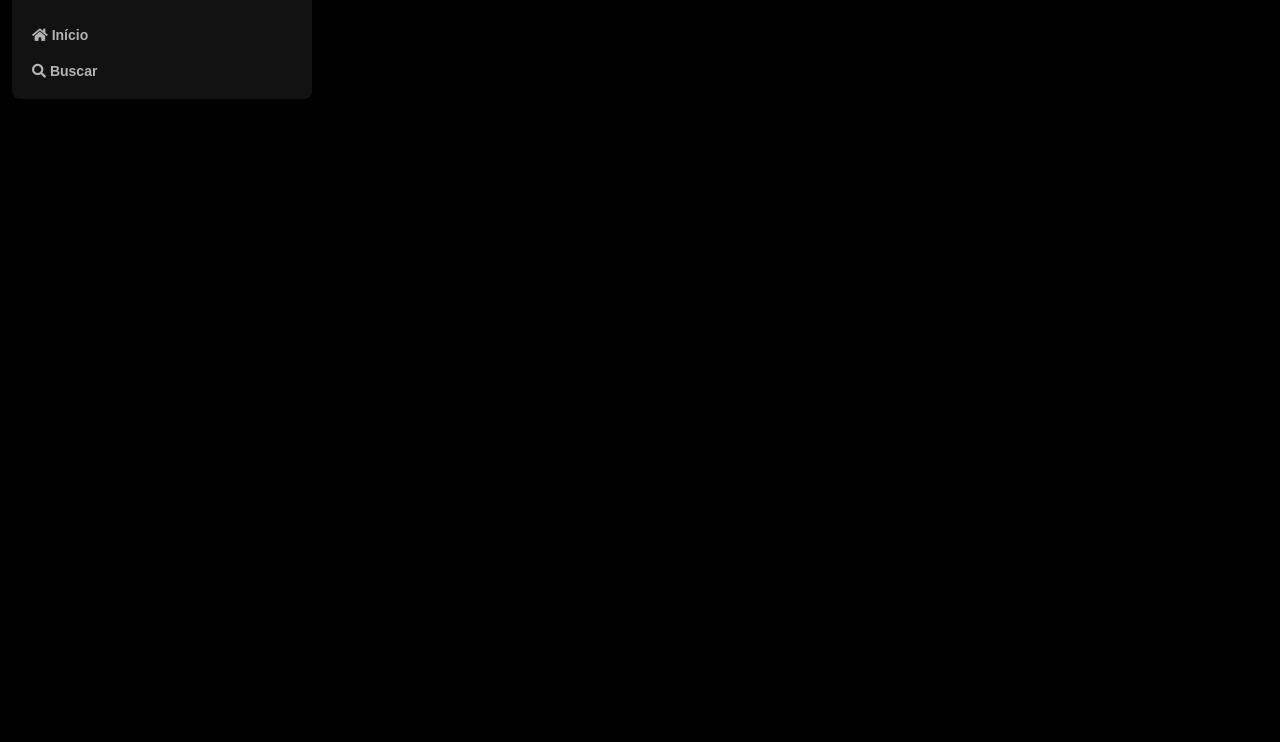
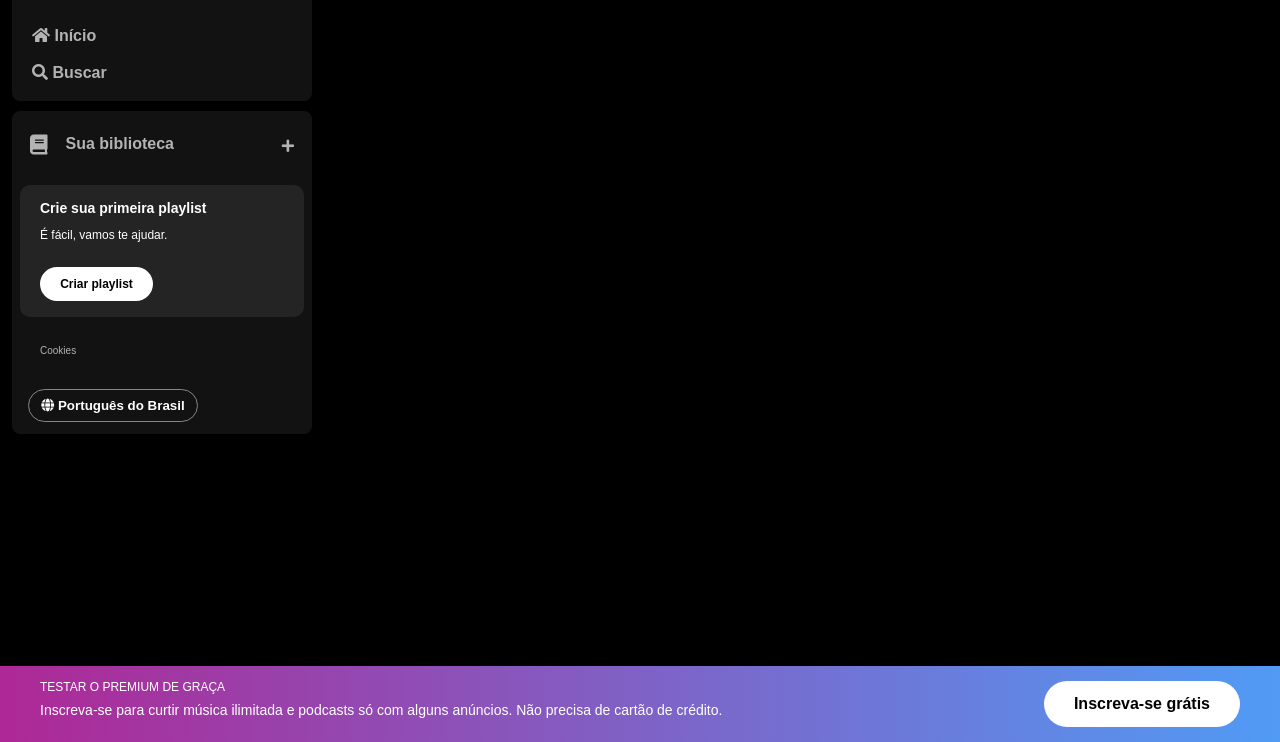
Before and after one commit to FlavioViviani/Spotify-Imersao-Alura, a plain HTML site: page index.html in a window 1280 px wide. Shown: the part 58-800 px from the top of the page. Drawn offline with Linux system fonts and the light colour scheme.

Commit message:
atualização
ajustes e inclusão do footer

```diff
--- a/index.html
+++ b/index.html
@@ -37,6 +37,43 @@
                 </li>
             </ul>
         </nav>
+
+    <div class="library">
+        <div class="library_content">
+            <button class="library_button">
+            <span class="fa fas fa-book"></span>
+            <span>Sua biblioteca</span>
+            </button>
+            <span class="fa fa-plus"></span>
+        </div>
+        <section class="section-playlist">
+            <div class="section-playlist_content">
+                <span class="text title">Crie sua primeira playlist</span>
+                <span class="text subtitle">É fácil, vamos te ajudar.</span>
+                <button class="section-playlist_button">
+                    <span>Criar playlist</span>
+                </button>
+            </div>
+        </section>
+        <div class="cookies">
+            <a href="">Cookies</a>
+        </div>
+        <div class="languages">
+            <button class="languages_button">
+                <span class="fa fa-globe"></span>
+                <span>Português do Brasil</span>
+            </button>
+        </div>
     </div>
+    </div>
+    <footer class="disclaimer-premium">
+        <div class="text">
+            <p class="disclaimer-premium_title">Testar o Premium de graça</p>
+            <p class="disclaimer-premium_subtitle">Inscreva-se para curtir música ilimitada e podcasts só com alguns anúncios. Não precisa de cartão de crédito.</p>
+        </div>
+        <div class="button">
+            <button type="button">Inscreva-se grátis</button>
+        </div>
+    </footer>
 </body>
 </html>
--- a/styles.css
+++ b/styles.css
@@ -41,6 +41,166 @@ body{
     color: #b3b3b3;
     text-decoration: none;
     font-weight: 600;
+    font-size: 16px;
+    font-family: "DM Sans", sans-serif;
+}
+
+.library {
+    background-color: #121212;
+    color: #b3b3b3;
+    padding: 4px 8px;
+    border-radius: 8px;
+    margin-top: 10px;
+    font-weight: 600;
     font-size: 14px;
     font-family: "DM Sans", sans-serif;
 }
+
+.library .library_content {
+    justify-content: space-between;
+    display: flex;
+}
+
+.library .library_button {
+    display: flex;
+    margin-right: 10px;
+    background-color: transparent;
+    color: #b3b3b3;
+    padding: 20px 10px;
+    font-weight: 700;
+    font-size: 16px;
+    font-family: "DM Sans", sans-serif;
+    text-align: center;
+    border: 0px;
+    text-decoration: none;
+    text-transform: none;
+}
+
+.library .library_button .fa {
+    font-size: 20px;
+    margin-right: 10px;
+    font-weight: 300;
+    padding-right: 8px;
+}
+
+.library .library_content .fa-plus {
+    margin: 24px 10px;
+}
+
+.section-playlist {
+    display: flex;
+    align-items: flex-start;
+    justify-content: space-between;
+    gap: 20px;
+    background-color: #242424;
+    color: #b3b3b3;
+    font-weight: 600;
+    font-size: 14px;
+    margin: 8px 0px;
+    padding: 16px 20px;
+    border-radius: 10px;
+}
+
+.section-playlist .section-playlist_content {
+    display: flex;
+    flex-direction: column;
+}
+
+.section-playlist_content .text {
+    padding-bottom: 14px;
+    color: #fff;
+    font-family: "DM Sans", sans-serif;
+}
+
+.section-playlist_content .title {
+    font-weight: 700;
+}
+
+.section-playlist_content .subtitle {
+    font-weight: 500;
+    font-size: 12px;
+}
+
+.section-playlist_content .section-playlist_button {
+    display: flex;
+    justify-content: center;
+    background-color: #fff;
+    color: #000;
+    border-radius: 20px;
+    font-size: 12px;
+    font-weight: 700;
+    font-family: "DM Sans", sans-serif;
+    text-decoration: none;
+    text-transform: none;
+    padding: 10px;
+    margin-top: 12px;
+    border: 0;
+    width: 113px;
+}
+
+.sidebar .cookies{
+    margin: 25px 20px;
+}
+
+.sidebar .cookies a{
+    color: #b3b3b3;
+    font-weight: 500;
+    font-size: 10px;
+    text-decoration: none;
+    text-transform: none;
+}
+
+.sidebar .cookies a:hover {
+    text-decoration: underline;
+}
+
+.languages .languages_button {
+    background-color: transparent;
+    border: 1px solid #878787;
+    color: #fff;
+    cursor: pointer;
+    font-weight: bold;
+    align-items: center;
+    width: 170px;
+    margin: 8px;
+    padding: 8px;
+    border-radius: 20px;
+}
+
+.disclaimer-premium {
+    position: fixed;
+    bottom: 0;
+    right: 0;
+    left: 0;
+    background: linear-gradient(to right, #ae2896, #509bf5);
+    padding: 15px 40px;
+    display: flex;
+    justify-content: space-between;
+}
+
+.disclaimer-premium .text {
+    color: #fff;
+    font-family: "DM Sans", sans-serif;
+}
+
+.disclaimer-premium .disclaimer-premium_title {
+    margin: 0px 0px 10px;
+    font-size: 12px;
+    text-transform: uppercase;
+}
+
+.disclaimer-premium .disclaimer-premium_subtitle {
+    font-size: 14px;
+}
+
+.disclaimer-premium button {
+    background-color: #fff;
+    color: #000;
+    font-size: 16px;
+    font-weight: bold;
+    padding: 14px 30px;
+    border: 0;
+    border-radius: 40px;
+    cursor: pointer;
+
+}
```
